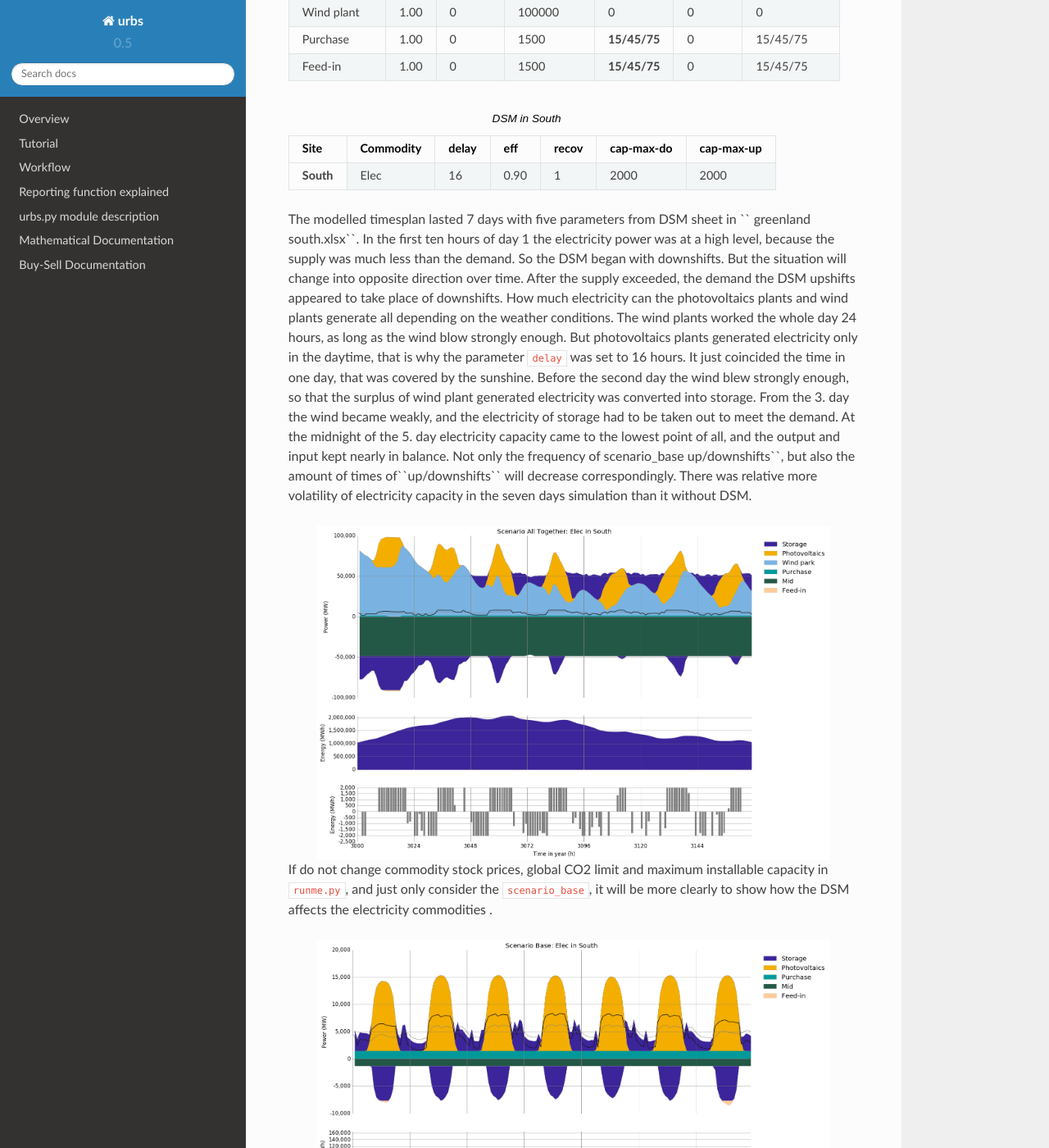
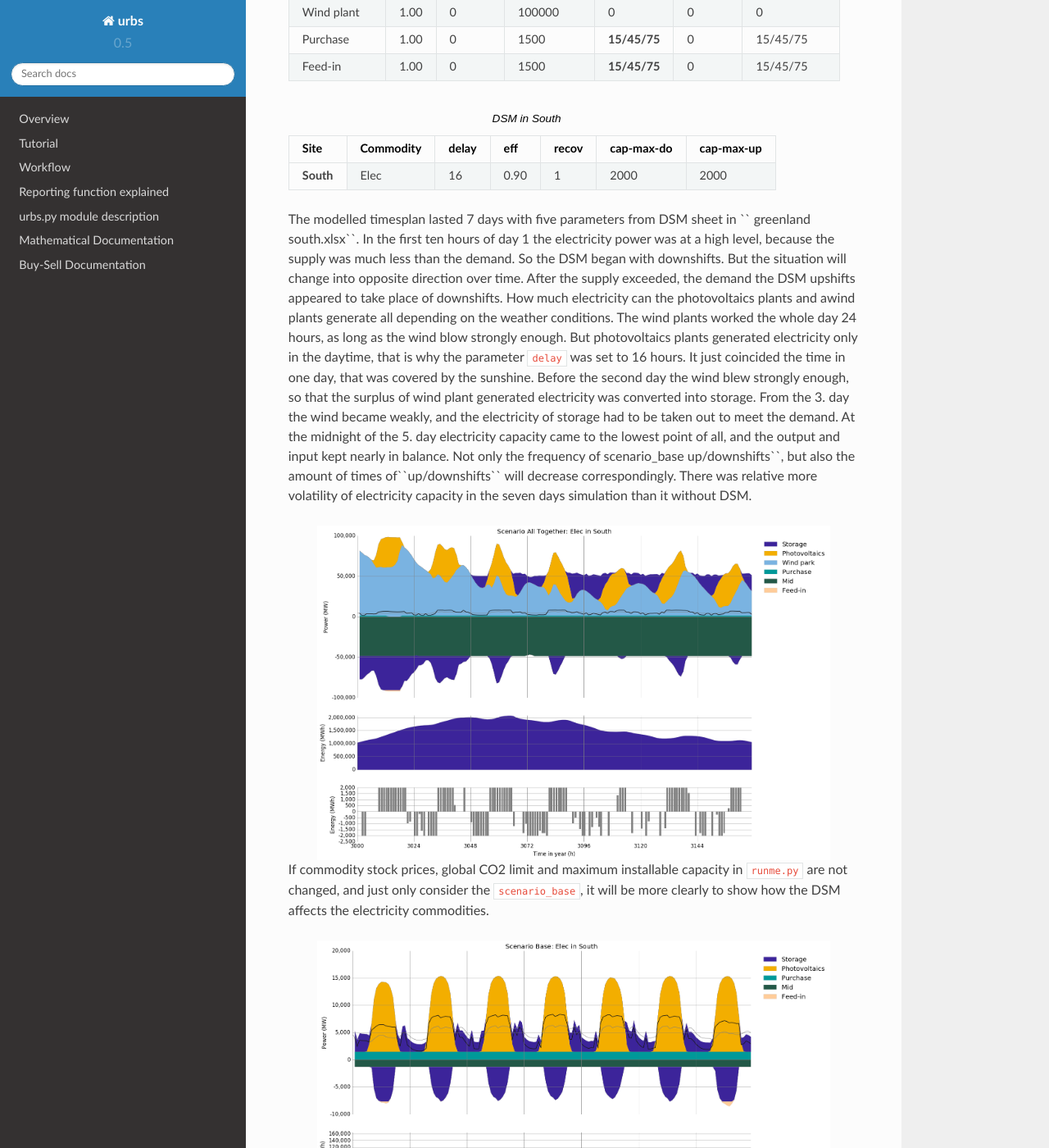
Before and after one commit to tum-ens/urbs, a Sphinx documentation site: the page built from doc/dsmdoc.rst, in a window 1280 px wide and 1400 px high, scrolled down 1870 px. Shown: the whole window at 82% size. Built offline with Sphinx 7.4.7 and the Read the Docs theme 2.0.0, drawn with Linux system fonts in a browser that asks for light colours.

Commit message:
Update dsmdoc.rst

```diff
--- a/doc/dsmdoc.rst
+++ b/doc/dsmdoc.rst
@@ -95,7 +95,7 @@ was at a high level, because the supply was much less than the demand. So the
 DSM began with downshifts. But the situation will change into opposite direction
 over time. After the supply exceeded, the demand the DSM upshifts appeared to
 take place of downshifts. How much electricity can the photovoltaics plants and
-wind plants generate all depending on the weather conditions. The wind plants
+awind plants generate all depending on the weather conditions. The wind plants
 worked the whole day 24 hours, as long as the wind blow strongly enough. But
 photovoltaics plants generated electricity only in the daytime, that is why the
 parameter ``delay`` was set to 16 hours. It just coincided the time in one day,
@@ -116,9 +116,9 @@ simulation than it without DSM.
 
 
 
-If do not change commodity stock prices, global CO2 limit and maximum installable
-capacity in ``runme.py``, and just only consider the ``scenario_base``, it will be
-more clearly to show how the DSM affects the electricity commodities .
+If commodity stock prices, global CO2 limit and maximum installable capacity in
+``runme.py`` are not changed, and just only consider the ``scenario_base``, it
+will be more clearly to show how the DSM affects the electricity commodities.
 
 
 .. image:: greenland/scenario_base-Elec-South-sum.png
```
